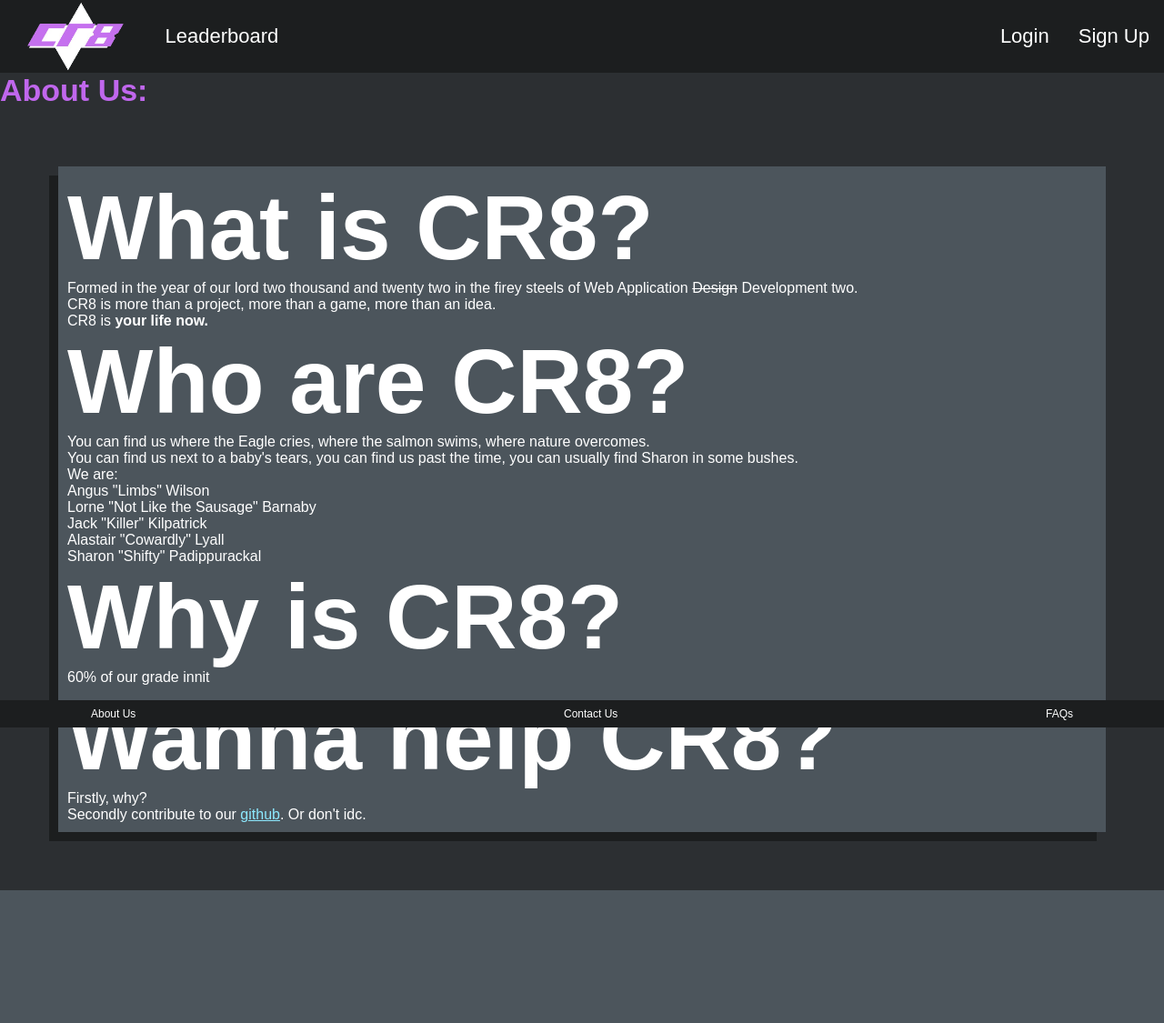
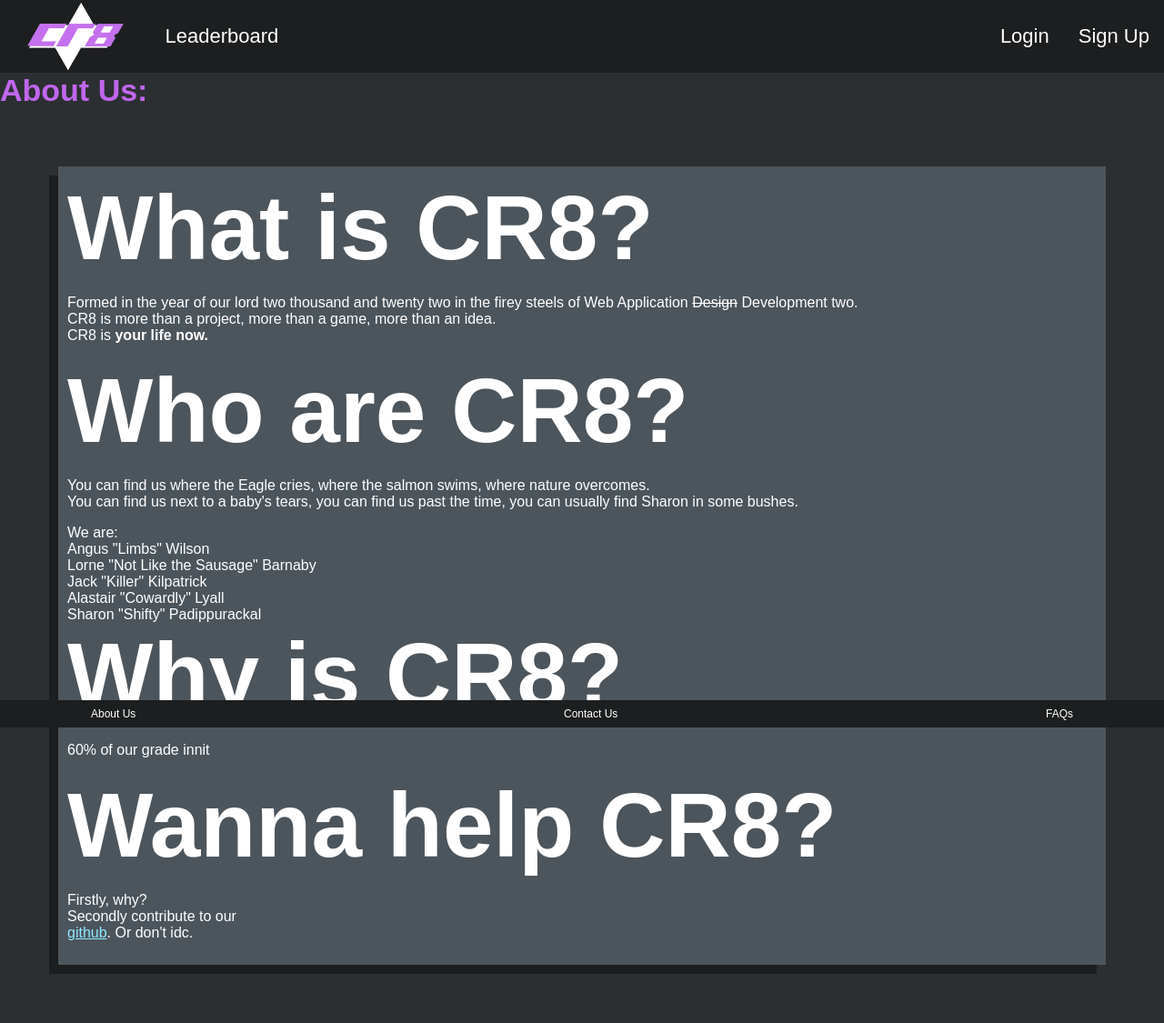
Before and after one commit to LorneBarnaby/WAD2-Team-2D, a Django app: page /cr8/about_us/ in a window 1280 px wide. Shown: the whole page at 91% size. Before the commit the page ends 979 px from the top, so only its background shows below. Run offline with Django 3.2, Linux system fonts and the light colour scheme; some libraries are stand-ins or nearby versions.

Commit message:
Made about less stupid - i no good html writer

```diff
--- a/templates/cr8/about-us.html
+++ b/templates/cr8/about-us.html
@@ -14,25 +14,25 @@
 <div class ="contentbox left">
     <div style="padding:10px">
       <h5>What is CR8?</h5>
-        <p style= "margin:0;"> Formed in the year of our lord two thousand and twenty two in the firey steels of
-           Web Application <s>Design</s> Development two.</p>
-          <p style= "margin:0;"> CR8 is more than a project, more than a game, more than an idea.</p>
-          <p style= "margin:0;">CR8 is <b> your life now.</b></p>
+        <p> Formed in the year of our lord two thousand and twenty two in the firey steels of
+           Web Application <s>Design</s> Development two.<br>
+           CR8 is more than a project, more than a game, more than an idea.<br>
+           CR8 is <b> your life now.</b><br>
       <h5>Who are CR8?</h5>
-      <p style= "margin:0;">You can find us where the Eagle cries, where the salmon swims, where nature overcomes.</p>
-      <p style= "margin:0;">You can find us next to a baby's tears, you can find us past the time,
+      <p>You can find us where the Eagle cries, where the salmon swims, where nature overcomes.<br>
+      You can find us next to a baby's tears, you can find us past the time,
         you can usually find Sharon in some bushes.</p>
-        <p style = "margin:0";> We are:</p>
-        <p style = "margin:0";> Angus "Limbs" Wilson</p>
-        <p style = "margin:0";> Lorne "Not Like the Sausage" Barnaby</p>
-        <p style = "margin:0";> Jack "Killer" Kilpatrick</p>
-        <p style = "margin:0";> Alastair "Cowardly" Lyall</p>
-        <p style = "margin:0";> Sharon "Shifty" Padippurackal</p>
-      <h5><b>Why</b> is CR8?</b></h5>
-        <p style = "margin:0";> 60% of our grade innit</p>
+        <p style = "margin:0";> We are:<br>
+         Angus "Limbs" Wilson<br>
+         Lorne "Not Like the Sausage" Barnaby<br>
+         Jack "Killer" Kilpatrick<br>
+         Alastair "Cowardly" Lyall<br>
+         Sharon "Shifty" Padippurackal<br>
+      <h5><b>Why</b> is CR8?</h5>
+        <p> 60% of our grade innit</p>
       <h5>Wanna help CR8?</h5>
-        <p style = "margin:0";> Firstly, why?</p>
-        <p style = "margin:0";> Secondly contribute to our
+        <p> Firstly, why?<br>
+        Secondly contribute to our<br>
           <a href="https://github.com/LorneBarnaby/WAD2-Team-2D">github</a>. Or don't idc.</p>
     </div>
 
```
